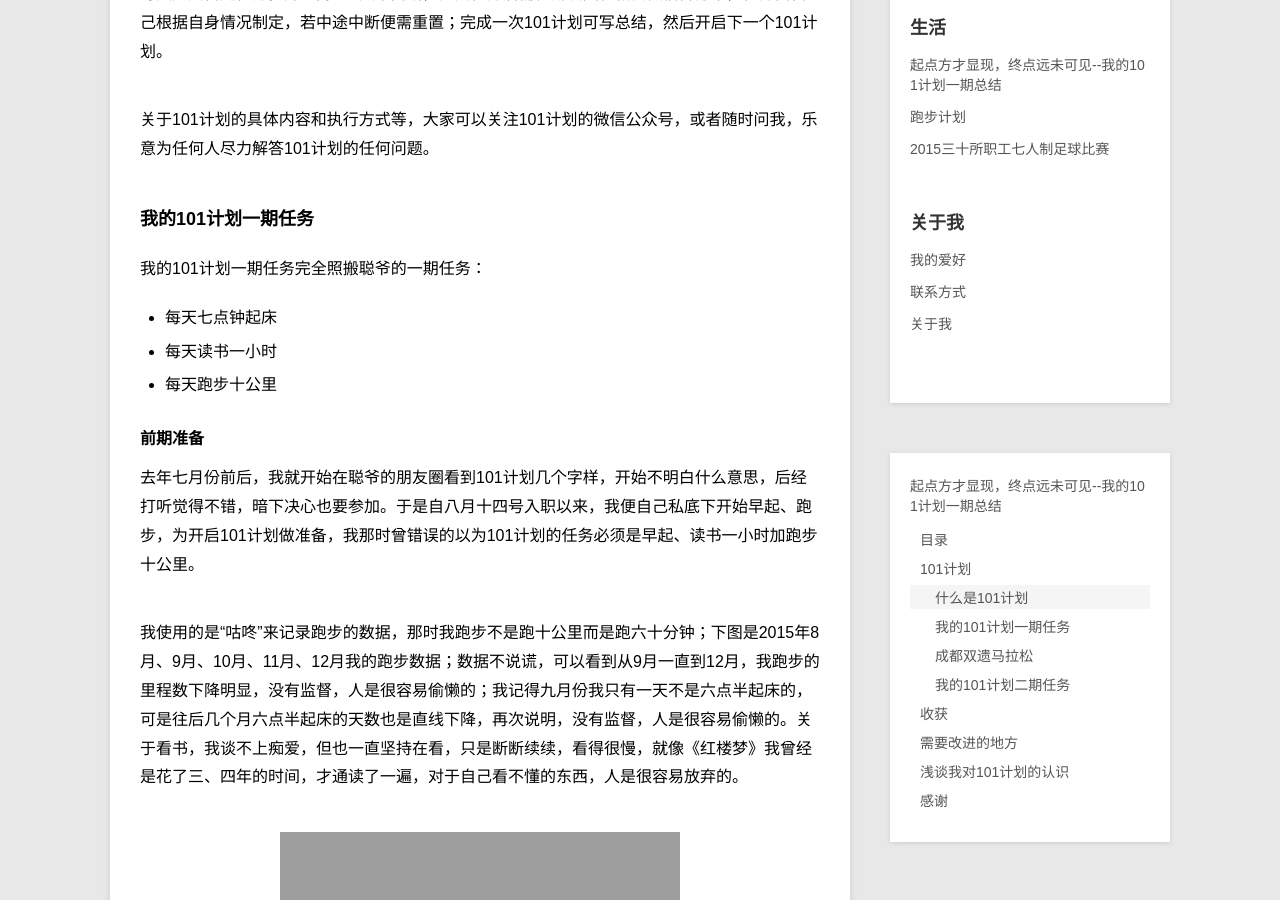
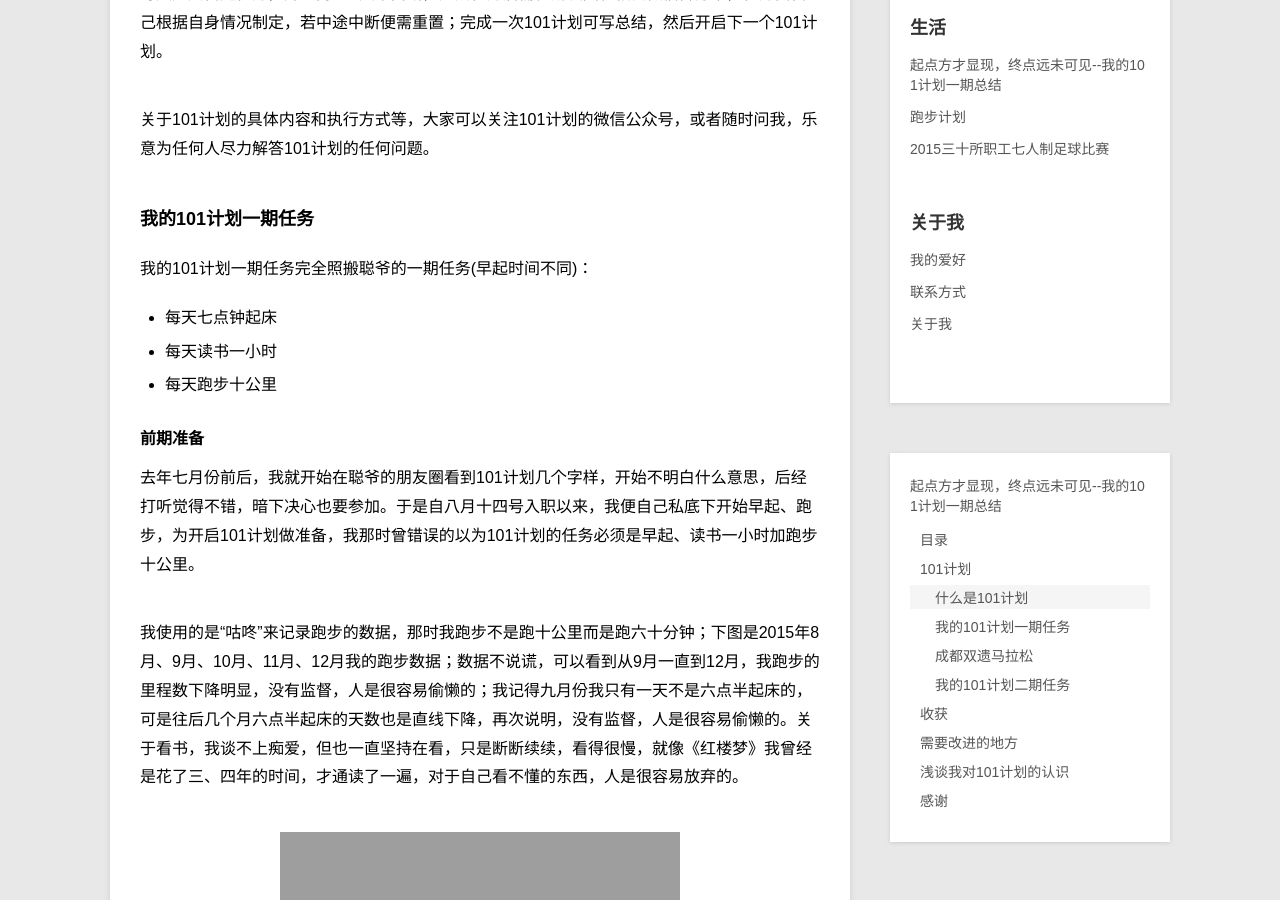
Before and after one commit to xiaofandh12/xiaofandh12.github.io, a Jekyll site: the page built from _posts/life/2016-04-11-Summary-First.md, in a window 1280 px wide and 900 px high, scrolled down 1100 px. Built offline with Jekyll 4.4.1, drawn with Linux system fonts in a browser that asks for light colours; Markdown is read by kramdown in place of the engine named in the settings; comment, search, counter and statistics services are not loaded.

Commit message:
测试一下blog是否正常

```diff
--- a/_posts/life/2016-04-11-Summary-First.md
+++ b/_posts/life/2016-04-11-Summary-First.md
@@ -32,7 +32,7 @@ description: 101计划，一期总结，初稿写于2016-04-02，定稿于2016-0
 关于101计划的具体内容和执行方式等，大家可以关注101计划的微信公众号，或者随时问我，乐意为任何人尽力解答101计划的任何问题。
 
 ###我的101计划一期任务
-我的101计划一期任务完全照搬聪爷的一期任务：
+我的101计划一期任务完全照搬聪爷的一期任务(早起时间不同)：
 
 * 每天七点钟起床
 * 每天读书一小时
```
